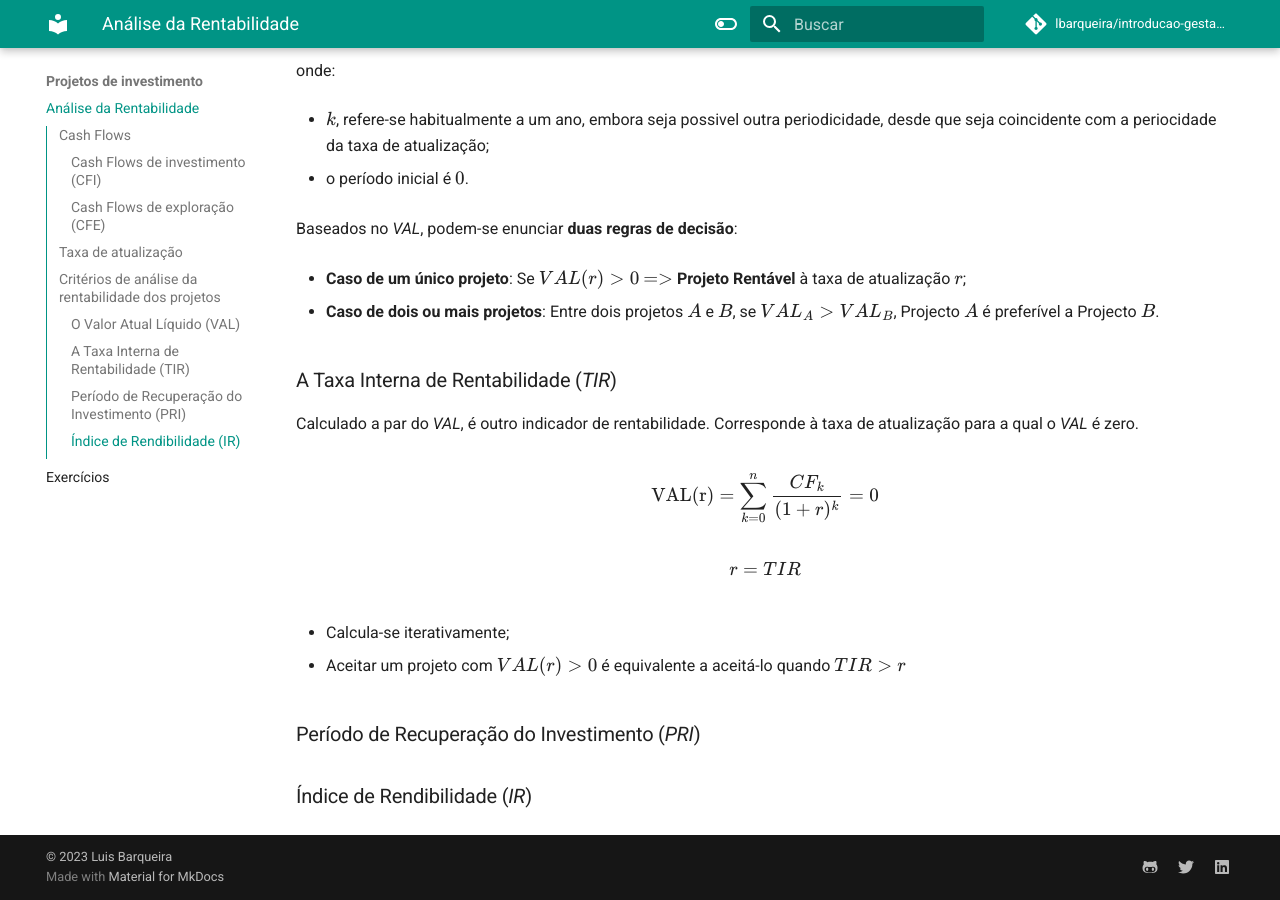
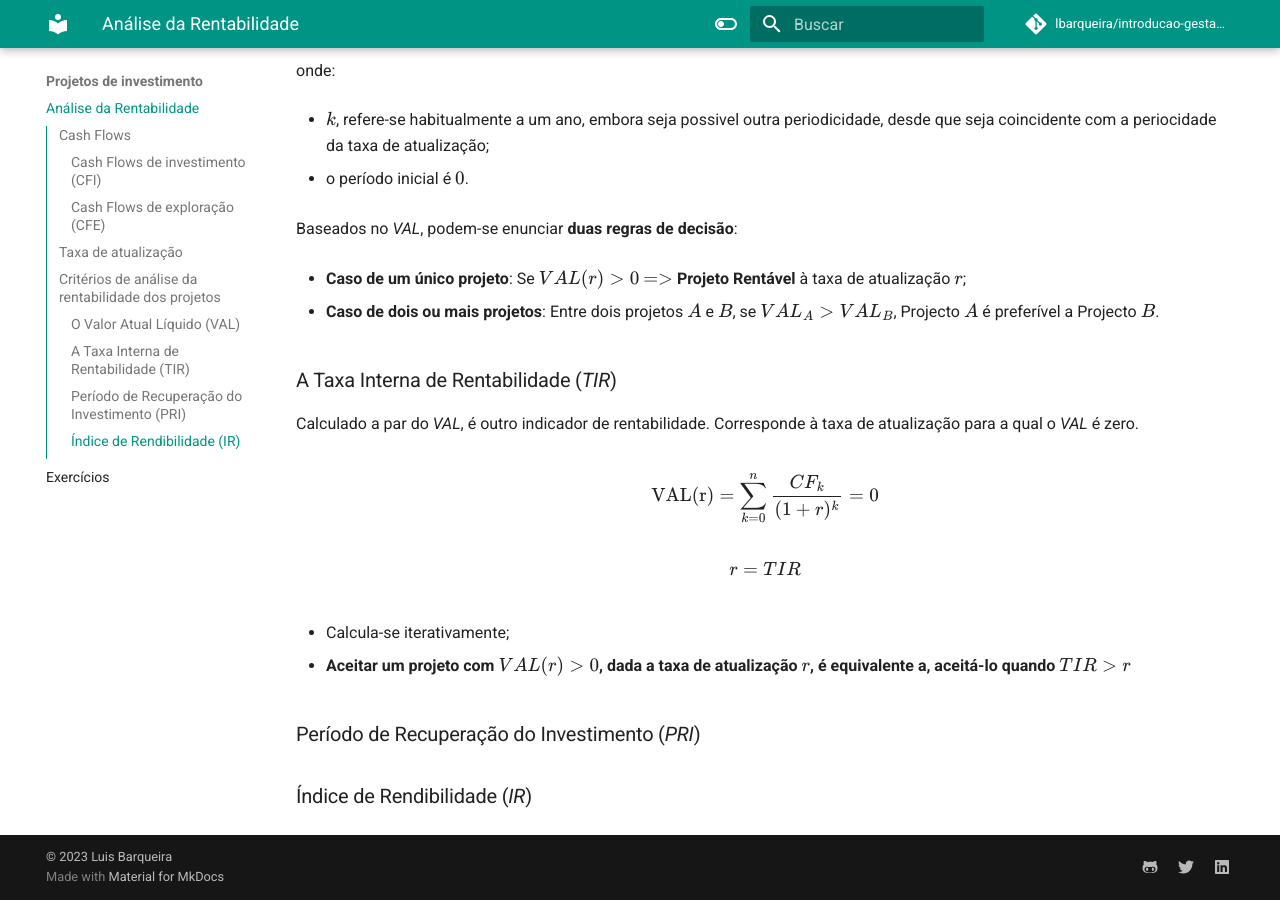
Before and after one commit to lbarqueira/introducao-gestao-material-mkdocs, an MkDocs documentation site: the page built from docs/anal_rentabilidade.md, in a window 1280 px wide and 900 px high, scrolled down 4448 px. Built offline with MkDocs 1.6.1 and Material for MkDocs 9.7.7, drawn with Linux system fonts in a browser that asks for light colours; comment, search, counter and statistics services are not loaded.

Commit message:
update docs

```diff
--- a/docs/anal_rentabilidade.md
+++ b/docs/anal_rentabilidade.md
@@ -182,7 +182,7 @@ $$ r = TIR $$
 
 - Calcula-se iterativamente;
 
-- Aceitar um projeto com $VAL(r)>0$ é equivalente a aceitá-lo quando $TIR>r$
+- **Aceitar um projeto com $VAL(r)>0$, dada a taxa de atualização $r$, é equivalente a, aceitá-lo quando $TIR>r$**
 
 
 
```
